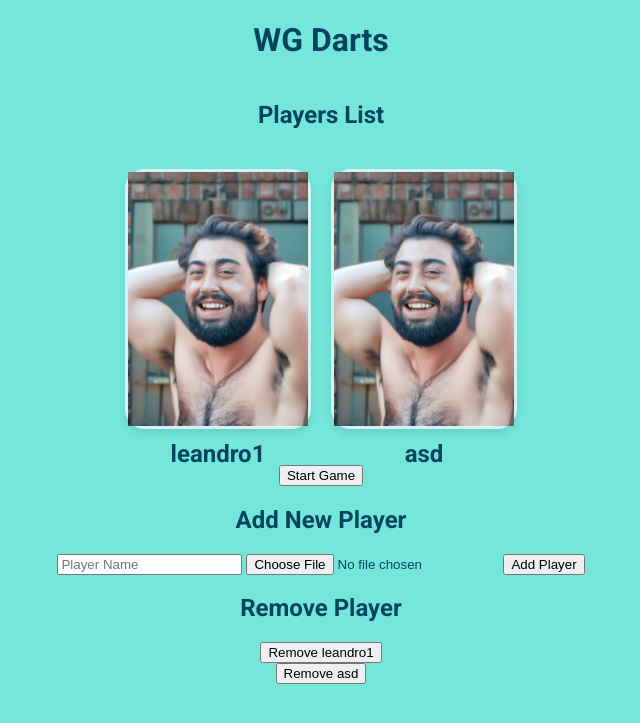
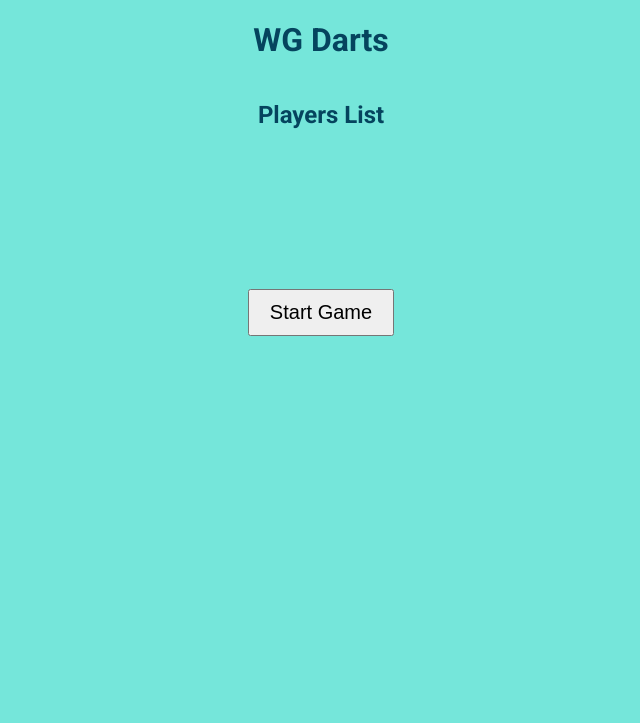
Before and after one commit to tillaczel/WGDarts, a Flask app: page / in a window 1280 px wide. Shown: the top 723 px of the page, without its empty margins (319-959 px from the left). Run offline with Flask 3, Linux system fonts and the light colour scheme; parts of the project's set-up code (start-up, migrations or seed data) failed here and were passed over.

Commit message:
start game wip

```diff
--- a/app.py
+++ b/app.py
@@ -2,6 +2,7 @@
 import os
 from werkzeug.utils import secure_filename
 import utils
+import numpy as np
 
 # Configure your application and upload folder
 app = Flask(__name__)
@@ -10,7 +11,14 @@
 app.config['UPLOAD_FOLDER'] = UPLOAD_FOLDER
 
 # Dictionary to store player data
-players = utils.load_players().to_dict(orient='records')
+players = utils.load_players()
+utils.calculate_ratings()
+ratings = utils.load_ratings()
+players = players.to_dict(orient='records')
+for id, (player, rating) in enumerate(zip(players, ratings)):
+    player['id'] = id
+    player['rating'] = round(rating, 2)
+players = [players[i] for i in np.argsort(ratings)[::-1]]
 print(players)
 
 def allowed_file(filename):
@@ -36,11 +44,11 @@
         players.pop(player_name)
     return redirect(url_for('index'))
 
+
 @app.route('/start_game', methods=['POST'])
 def start_game():
     selected_player_ids = request.form.getlist('selected_players')
-    # Load all players
-    players = load_players()
+    print(request.form)
     # Filter to only include selected players
     selected_players = {pid: players[pid] for pid in selected_player_ids if pid in players}
     # Calculate probabilities, implement your logic or method here
--- a/static/players.csv
+++ b/static/players.csv
@@ -1,3 +1,4 @@
 name,img_path
 leandro1,0.png
 asd,1.png
+asd1,1.png
--- a/templates/index.html
+++ b/templates/index.html
@@ -4,6 +4,18 @@
     <meta charset="UTF-8">
     <title>WG Darts</title>
     <link rel="stylesheet" href="{{ url_for('static', filename='css/style.css') }}">
+    <style>
+        .selected {
+            border: 20px solid #3498db; /* Change border color to indicate selection */
+            background-color: #ecf0f1; /* Change background color to indicate selection */
+        }
+
+        #start-game-button {
+            margin-top: 100px; /* Add some top margin for spacing */
+            font-size: 20px; /* Adjust the font size to make it bigger */
+            padding: 10px 20px; /* Add padding for better visual appearance */
+        }
+    </style>
     <script>
         var selectedPlayers = {};
 
@@ -39,7 +51,7 @@
             <div class="player-card" id="player-card-{{ player.id }}" onclick="toggleSelection('{{ player.id }}')">
                 <img src="static/uploads/{{ player.img_path }}" alt="Player Image" class="player-image">
                 <h3 class="player-name">{{ player.name }}</h3>
-                <p class="player-rating">{{ player.elo_rating }}</p>
+                <p class="player-rating">{{ player.rating }}</p>
             </div>
         {% endfor %}
     </div>
@@ -49,24 +61,9 @@
         {% for player in players %}
             <input type="hidden" name="selected_players" id="input-player-{{ player.id }}">
         {% endfor %}
-        <button type="button" onclick="startGame()">Start Game</button>
     </form>
 
-    <!-- Form to Add a New Player -->
-    <h2>Add New Player</h2>
-    <form action="{{ url_for('add_player') }}" method="post" enctype="multipart/form-data">
-        <input type="text" name="name" placeholder="Player Name" required>
-        <input type="file" name="image" accept="image/*">
-        <input type="submit" value="Add Player">
-    </form>
-
-    <!-- Form to Remove a Player -->
-    <h2>Remove Player</h2>
-    {% for player in players %}
-        <form action="{{ url_for('remove_player') }}" method="post">
-            <input type="hidden" name="player_id" value="{{ player.id }}">
-            <button type="submit">Remove {{ player.name }}</button>
-        </form>
-    {% endfor %}
+    <!-- "Start Game" button at the bottom of the page -->
+    <button id="start-game-button" type="button" onclick="startGame()">Start Game</button>
 </body>
 </html>
```
Also changed, not shown: utils.py (+10 -1 lines), 1 other file.
